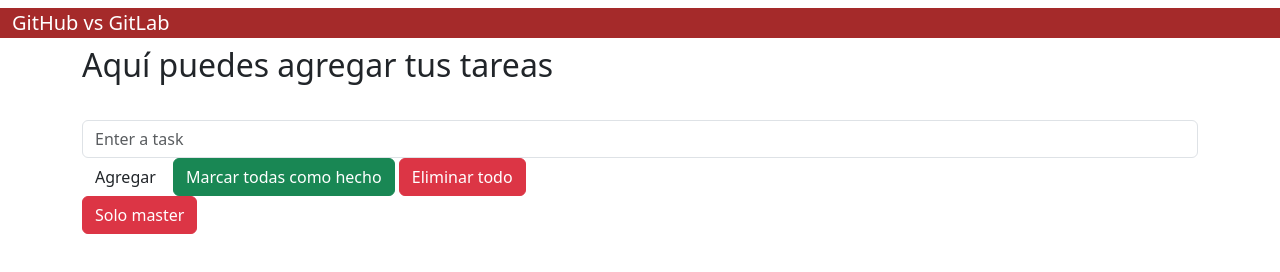
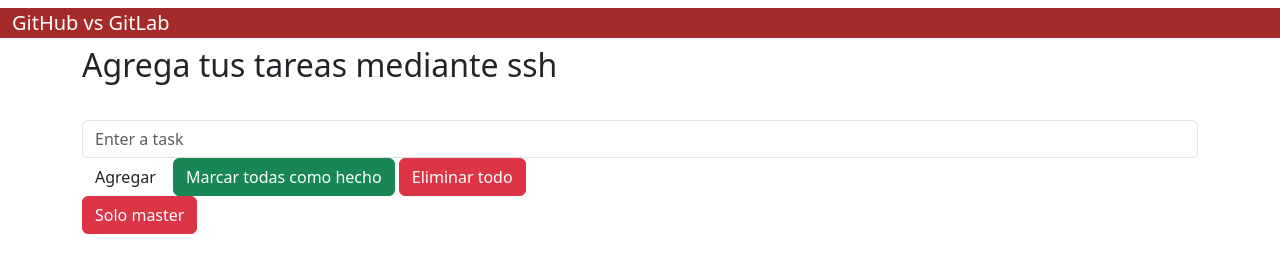
Before and after one commit to Bryan2801/Git_GitHub, a website: page index.html in a window 1280 px wide. Drawn offline with nearby package versions, Linux system fonts and the light colour scheme.

Commit message:
Se cambio el h2 para probar ssh

```diff
--- a/index.html
+++ b/index.html
@@ -18,7 +18,7 @@
     </nav>
     <div class="container">
 
-        <h2>Aquí puedes agregar tus tareas
+        <h2>Agrega tus tareas mediante ssh
             <span id="yourTasksBadge" class="badge">0</span>
         </h2>
 
```
